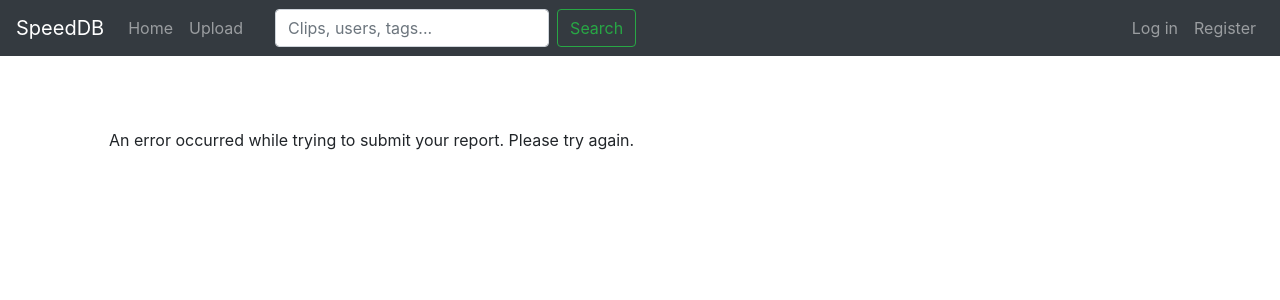
After one commit to Krankdud/speedtech, a Flask app: template speeddb/templates/report_finish.html in a window 1280 px wide. The commit adds this page. Shown: the top 300 px of the page. Run offline with Flask 2, Linux system fonts and the light colour scheme; the template is opened without the code that fills it, so the values that code supplies are empty; parts of the project's set-up code (start-up, migrations or seed data) failed here and were passed over; some libraries are stand-ins or nearby versions.

Commit message:
Added report modal

```diff
--- a/speeddb/__init__.py
+++ b/speeddb/__init__.py
@@ -58,7 +58,6 @@ def rebuild_index():
 
     click.echo('Adding clips to index...')
     clips = Clip.query.all()
-    for clip in clips:
-        search.add_clip(clip)
+    search.add_clips(clips)
 
     click.echo('Done!')
--- /dev/null
+++ b/speeddb/static/js/report.js
@@ -0,0 +1,6 @@
+$(document).ready(function () {
+    $(".report-link").on("click", function() {
+        var clipId = $(this).attr("data-clip-id");
+        $("#report-clip-id").attr("value", clipId);
+    });
+});
--- a/speeddb/templates/base.html
+++ b/speeddb/templates/base.html
@@ -68,6 +68,7 @@
     <!-- Placed at the end of the document so the pages load faster -->
 	  <script src="/static/js/jquery-3.2.1.slim.js"></script>
     <script src="/static/js/bootstrap.bundle.js"></script>
+    <script src="/static/js/report.js"></script>
     <script src="/static/js/tagsinput.js"></script>
   </body>
 </html>
--- a/speeddb/templates/clip.html
+++ b/speeddb/templates/clip.html
@@ -21,6 +21,7 @@
         <a href="{{ url_for('edit_clip', clip_id=clip.id) }}">Edit</a>
     {% endif %}
     {{ separator() }}
-    <a href="#">Report</a>
+    <a href="#" data-toggle="modal" data-target="#report-modal">Report</a>
 </div>
+{% include "report.html" with context %}
 {% endblock %}
--- /dev/null
+++ b/speeddb/templates/report_finish.html
@@ -0,0 +1,11 @@
+{% extends "base.html" %}
+{% block title %}Report{% endblock %}
+{% block content %}
+<div>
+    {% if success %}
+        Report submitted. Thank you for reporting an issue.
+    {% else %}
+        An error occurred while trying to submit your report. Please try again.
+    {% endif %}
+</div>
+{% endblock %}
--- a/speeddb/templates/search.html
+++ b/speeddb/templates/search.html
@@ -12,4 +12,5 @@
 {% else %}
     No results found.
 {% endif %}
+{% include "report.html" %}
 {% endblock %}
--- a/speeddb/templates/search/result.html
+++ b/speeddb/templates/search/result.html
@@ -33,7 +33,7 @@
                 <div class="search-link-to-clip">
                     <a href="{{ url_for('show_clip', clip_id=clip.id) }}">Link to clip</a>
                     -
-                    <a href="#">Report</a>
+                    <a href="#" class="report-link" data-clip-id="{{ clip.id }}" data-toggle="modal" data-target="#report-modal">Report</a>
                 </div>
             </div>
         </div>
--- a/speeddb/templates/tag.html
+++ b/speeddb/templates/tag.html
@@ -12,4 +12,5 @@
 {% else %}
     No clips found with the tag {{ tag_name }}
 {% endif %}
+{% include "report.html" %}
 {% endblock %}
--- a/speeddb/views.py
+++ b/speeddb/views.py
@@ -1,4 +1,4 @@
-from speeddb import app, constants as cn, db, forms
+from speeddb import app, constants as cn, db, forms, mail
 from speeddb.oembed_cache import get_cached_embed
 import speeddb.pagination as pagination
 import speeddb.search as search
@@ -6,6 +6,7 @@ from speeddb.models.user import User
 from speeddb.models.clips import Clip
 from speeddb.models.tags import Tag
 from flask import abort, g, Markup, redirect, render_template, request, url_for
+from flask_mail import Message
 from flask_user import current_user, login_required
 from pyembed.core import PyEmbed
 
@@ -13,14 +14,19 @@ from pyembed.core import PyEmbed
 def before_request():
     g.user = current_user
 
-@app.route('/report')
-def report():
-    form = forms.ReportForm()
-    return render_template('report.html', form=form)
-
 @app.route('/')
 def index():
     return render_template('index.html')
+
+@app.route('/report', methods=['POST'])
+def report():
+    form = forms.ReportForm()
+    if form.validate():
+        msg = Message(subject="REPORT for clip %d" % form.clip_id.data, recipients=[app.config['REPORT_EMAIL']])
+        msg.body = "Clip %d has been reported\nReason: %s\nDescription: %s" % (form.clip_id.data, form.reason.data, form.description.data)
+        mail.send(msg)
+        return render_template('report_finish.html', success=True)
+    return render_template('report_finish.html', success=False)
 
 @app.route('/user/<username>')
 def user_profile(username):
@@ -35,7 +41,9 @@ def user_profile_page(username, page):
     clips = pagination.get_clips_on_page(user.clips, page)
     page_count = pagination.get_page_count(len(user.clips))
 
-    return render_template('user.html', user=user, clips=clips, page=page, page_count=page_count)
+    report_form = forms.ReportForm()
+
+    return render_template('user.html', user=user, clips=clips, page=page, page_count=page_count, report_form=report_form)
 
 @app.route('/user/edit-profile', methods=['GET', 'POST'])
 @login_required
@@ -91,7 +99,9 @@ def show_clip(clip_id):
 
     clip_embed = get_cached_embed(clip.url)
 
-    return render_template('clip.html', clip=clip, clip_embed=clip_embed)
+    report_form = forms.ReportForm(clip_id=clip_id)
+
+    return render_template('clip.html', clip=clip, clip_embed=clip_embed, report_form=report_form)
 
 @app.route('/clip/<int:clip_id>/edit', methods=['GET', 'POST'])
 @login_required
@@ -144,7 +154,9 @@ def show_tag_page(tag_name, page):
     clips = pagination.get_clips_on_page(tag.clips, page)
     page_count = pagination.get_page_count(len(tag.clips))
 
-    return render_template('tag.html', clips=clips, search_query='Tag: %s' % tag.name, tag_name=tag.name, page=page, page_count=page_count)
+    report_form = forms.ReportForm()
+
+    return render_template('tag.html', clips=clips, search_query='Tag: %s' % tag.name, tag_name=tag.name, page=page, page_count=page_count, report_form = report_form)
 
 @app.route('/search')
 def search_clips():
@@ -168,4 +180,6 @@ def search_clips():
     for clip in search_results.clips:
         clip.embed = get_cached_embed(clip.url)
 
-    return render_template('search.html', clips=search_results.clips, search_query=query, page=page, page_count=page_count)
+    report_form = forms.ReportForm()
+
+    return render_template('search.html', clips=search_results.clips, search_query=query, page=page, page_count=page_count, report_form = report_form)
```
Also changed, not shown: speeddb/forms.py (+5 -3 lines), speeddb/search.py (+17 -0 lines), speeddb/templates/report.html (+24 -13 lines), util/generate_data.py (+6 -3 lines).
